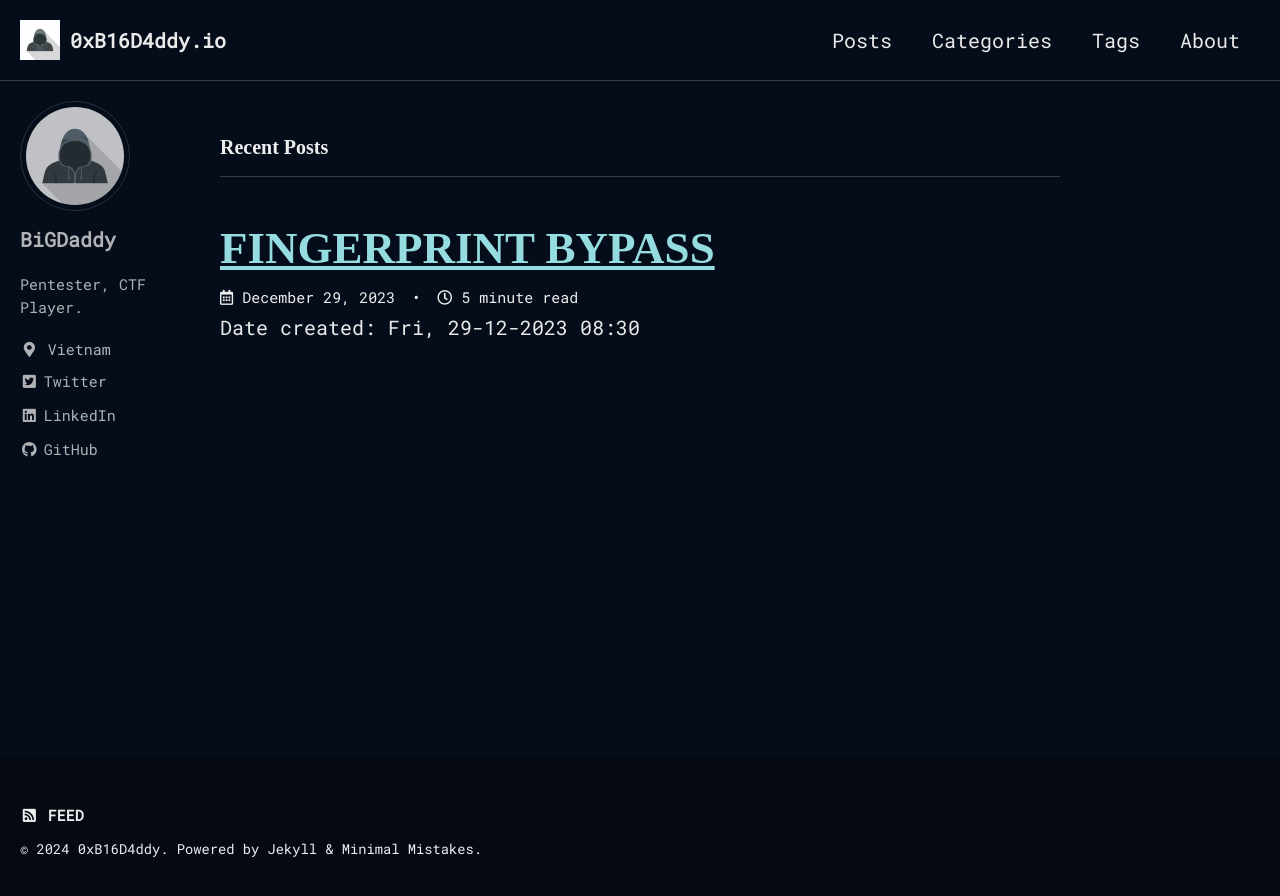
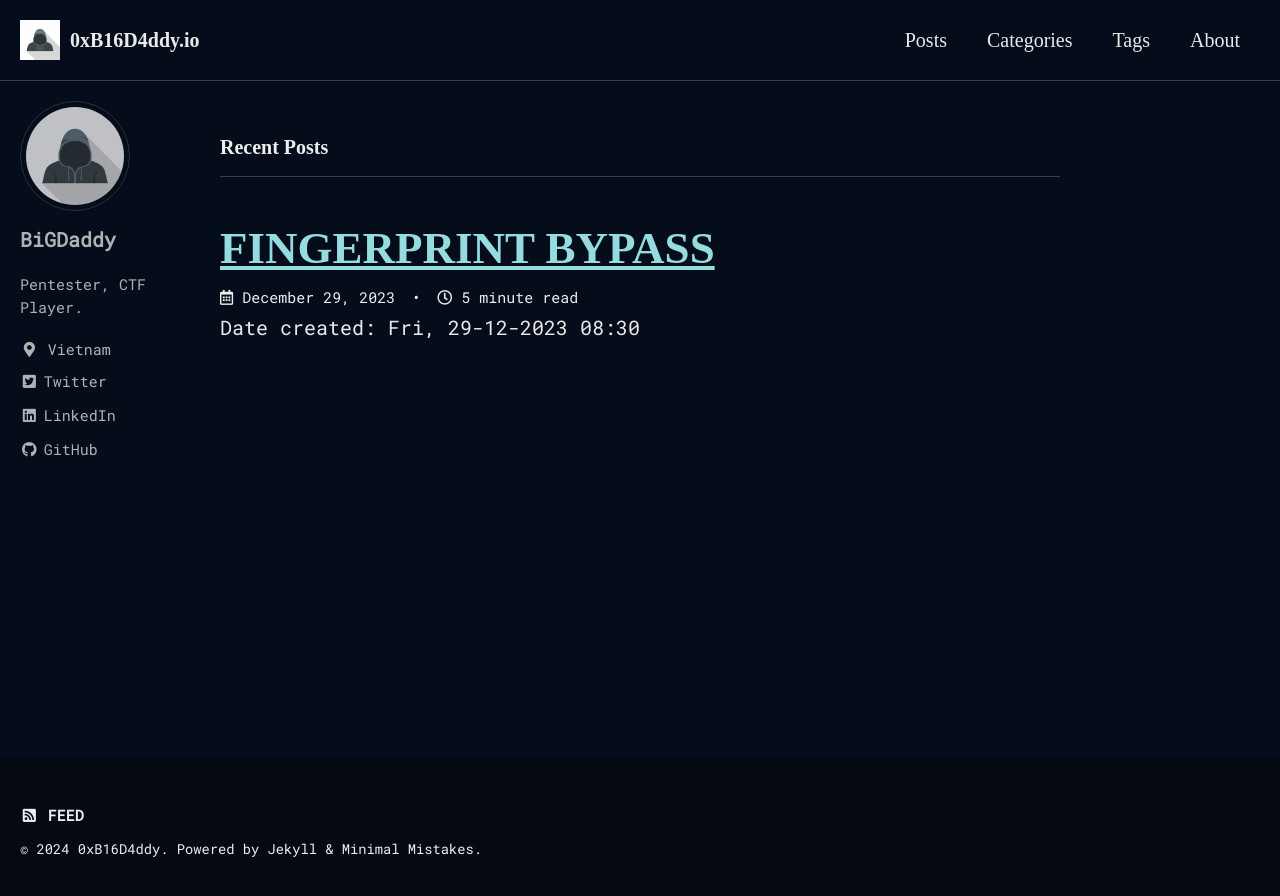
Before and after one commit to 0xB16D4ddy/0xB16D4ddy.github.io, a Jekyll site: the page built from index.html, in a window 1280 px wide. Shown: the top 896 px of the page. Built offline with Jekyll 4.4.1, drawn with Linux system fonts in a browser that asks for light colours; cached includes are drawn as plain includes; some web fonts are replaced; a script that is not in the unit is left out; the list of posts is cut into pages by our own code.

Commit message:
fix: change font family of navbar

```diff
--- a/_sass/minimal-mistakes/_masthead.scss
+++ b/_sass/minimal-mistakes/_masthead.scss
@@ -34,6 +34,7 @@
     }
 
     a {
+      font-family: $header-font-family;
       text-decoration: none;
     }
   }
```
